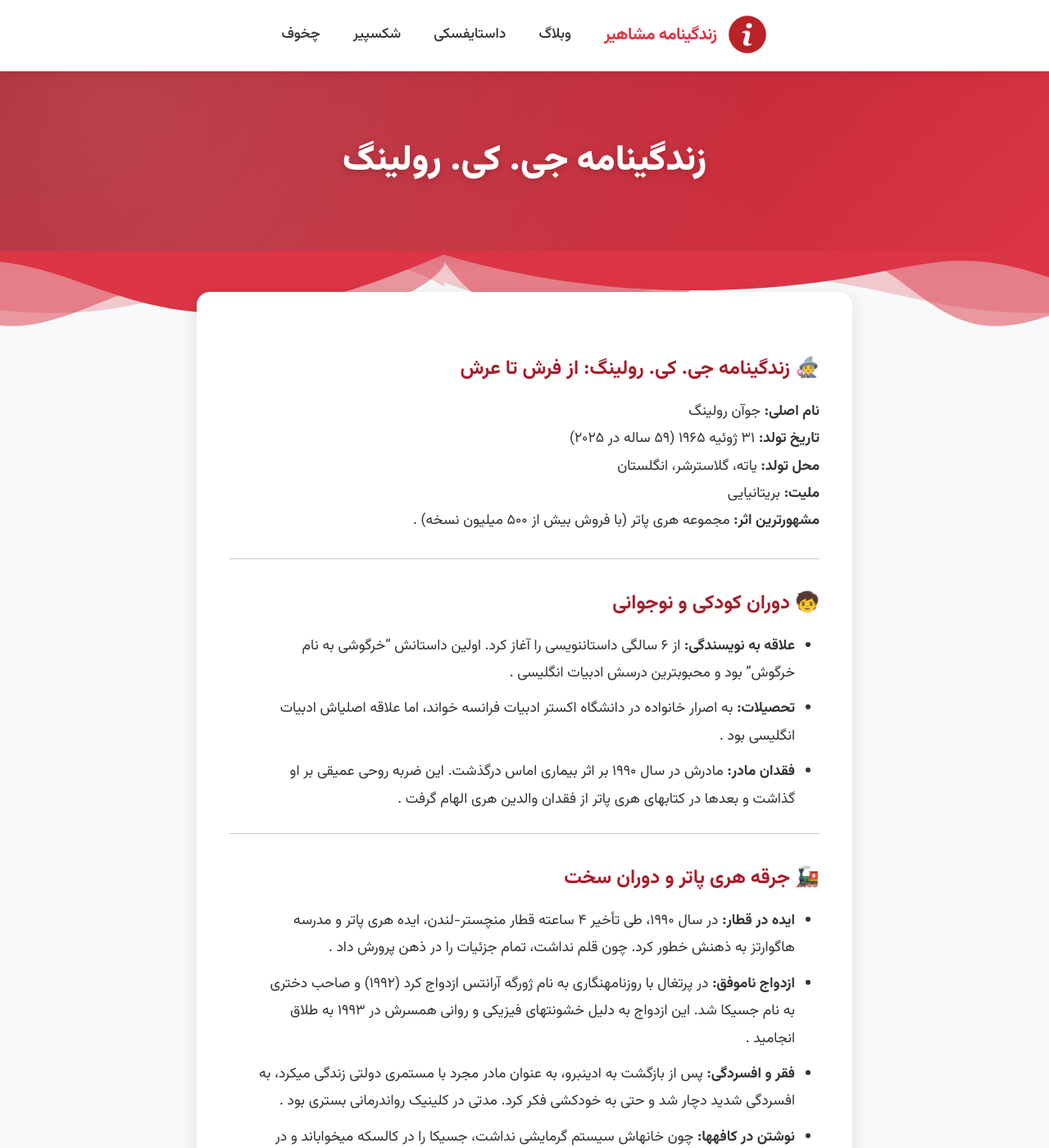
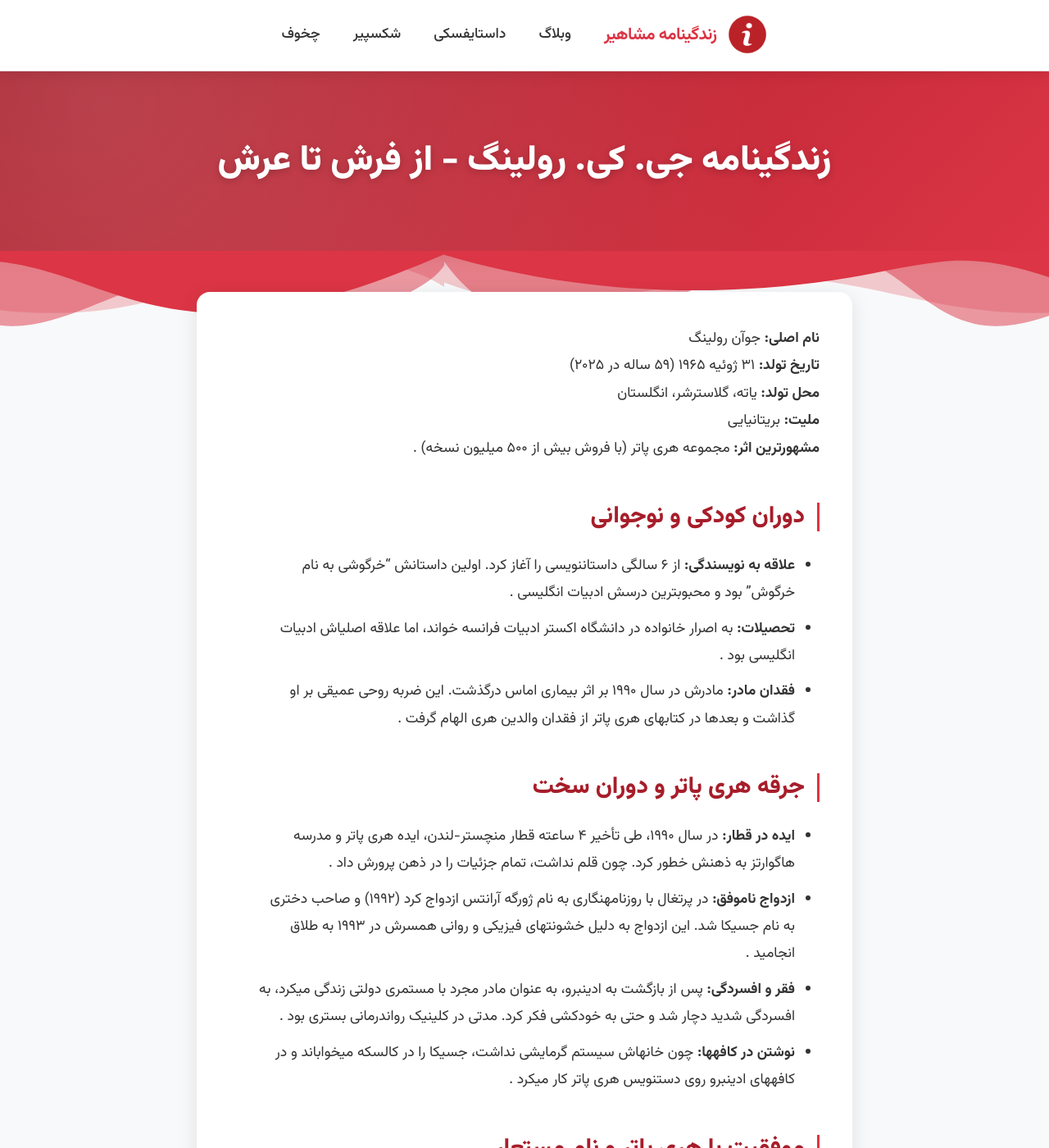
Before and after one commit to darkblog/darkblog.github.io, a Jekyll site: the page built from _posts/2025-7-21-101.md, in a window 1280 px wide and 1400 px high. Shown: the whole window at 82% size. Built offline with Jekyll 4.4.1, drawn with Linux system fonts in a browser that asks for light colours; some of the changed text lies outside the part shown.

Commit message:
Update 2025-7-21-101.md

```diff
--- a/_posts/2025-7-21-101.md
+++ b/_posts/2025-7-21-101.md
@@ -1,65 +1,50 @@
 ---
 layout: post
-title: زندگینامه جی. کی. رولینگ
+title: زندگینامه جی. کی. رولینگ - از فرش تا عرش
 ---
 
-### 🧙‍♀️ زندگینامه جی. کی. رولینگ: از فرش تا عرش
 **نام اصلی:** جوآن رولینگ
 **تاریخ تولد:** ۳۱ ژوئیه ۱۹۶۵ (۵۹ ساله در ۲۰۲۵)
 **محل تولد:** یاته، گلاسترشر، انگلستان
 **ملیت:** بریتانیایی
 **مشهورترین اثر:** مجموعه هری پاتر (با فروش بیش از ۵۰۰ میلیون نسخه) .
 
----
-
-### 🧒 دوران کودکی و نوجوانی
+## دوران کودکی و نوجوانی
 - **علاقه به نویسندگی:** از ۶ سالگی داستاننویسی را آغاز کرد. اولین داستانش "خرگوشی به نام خرگوش" بود و محبوبترین درسش ادبیات انگلیسی .
 - **تحصیلات:** به اصرار خانواده در دانشگاه اکستر ادبیات فرانسه خواند، اما علاقه اصلیاش ادبیات انگلیسی بود .
 - **فقدان مادر:** مادرش در سال ۱۹۹۰ بر اثر بیماری اماس درگذشت. این ضربه روحی عمیقی بر او گذاشت و بعدها در کتابهای هری پاتر از فقدان والدین هری الهام گرفت .
 
----
-
-### 🚂 جرقه هری پاتر و دوران سخت
+## جرقه هری پاتر و دوران سخت
 - **ایده در قطار:** در سال ۱۹۹۰، طی تأخیر ۴ ساعته قطار منچستر-لندن، ایده هری پاتر و مدرسه هاگوارتز به ذهنش خطور کرد. چون قلم نداشت، تمام جزئیات را در ذهن پرورش داد .
 - **ازدواج ناموفق:** در پرتغال با روزنامهنگاری به نام ژورگه آرانتس ازدواج کرد (۱۹۹۲) و صاحب دختری به نام جسیکا شد. این ازدواج به دلیل خشونتهای فیزیکی و روانی همسرش در ۱۹۹۳ به طلاق انجامید .
 - **فقر و افسردگی:** پس از بازگشت به ادینبرو، به عنوان مادر مجرد با مستمری دولتی زندگی میکرد، به افسردگی شدید دچار شد و حتی به خودکشی فکر کرد. مدتی در کلینیک رواندرمانی بستری بود .
 - **نوشتن در کافهها:** چون خانهاش سیستم گرمایشی نداشت، جسیکا را در کالسکه میخواباند و در کافههای ادینبرو روی دستنویس هری پاتر کار میکرد .
 
----
-
-### 📚 موفقیت با هری پاتر و نام مستعار
+## موفقیت با هری پاتر و نام مستعار
 - **۱۲ بار رد شدن:** دستنویس "هری پاتر و سنگ جادو" توسط ۱۲ ناشر رد شد تا سرانجام انتشارات بلومزبری در ۱۹۹۷ آن را با تیراژ ۱۰۰۰ نسخه چاپ کرد .
 - **علت نام مستعار:** ناشر نگران بود پسران نوجوان کتابی با نویسنده زن نخوانند. "جی.کی" ترکیب حرف اول نام جوآن (J) و نام مادربزرگش کاتلین (K) شد .
 - **رکوردشکنی:** کتاب اول ۱۲۰ میلیون نسخه فروخت و کل مجموعه به ۸۰ زبان ترجمه شد. فیلمهای هری پاتر نیز از پرفروشترینهای تاریخ سینما شدند .
 
----
-
-### 💰 ثروت و فعالیتهای دیگر
+## ثروت و فعالیتهای دیگر
 - **ثروت میلیاردی:** تا ۲۰۰۴ با درآمد از کتابها، فیلمها و محصولات جانبی به اولین نویسنده میلیاردر جهان تبدیل شد .
 - **خیریهها:**
   - **جینجربرد:** حمایت از مادران مجرد (تأسیس ۲۰۰۰) .
   - **لوموس:** کمک به کودکان قربانی خشونت و فقر (تأسیس ۲۰۰۵) .
 - **نامهای مستعار دیگر:** مجموعه جنایی **کورمورن استرایک** را با نام **رابرت گالبریث** منتشر کرد تا بدون حاشیه شهرتش داوری شود .
 
----
-
-### 🏆 جوایز و افتخارات
+## جوایز و افتخارات
 - **رتبه چهارم تاثیرگذارترین نویسندگان زن** پس از هارپر لی، مارگارت اتوود و شارلوت برونته (۲۰۱۴) .
 - **دومین فرد تاثیرگذار سال ۲۰۰۷** از دیدگاه مجله تایم (پس از پوتین) .
 - **عضو انجمن همراهان افتخار بریتانیا** برای خدمات ادبی و خیریه .
 
----
-
-### ⚖️ دیدگاهها و حواشی
+## دیدگاهها و حواشی
 - **مذهبی و لیبرال:** خود را مسیحی میداند و از حزب کارگر بریتانیا حمایت مالی کرده است. با این حال، اظهاراتش درباره افراد تراجنسیتی با انتقاد گروههای حقوق الجیبیتی مواجه شده .
 - **الهام از زندگی:** شخصیت "دیوانهسازها" در هری پاتر از تجربه افسردگی خودش الهام گرفته شده است .
 
----
-
-### 👨‍👩‍👧 زندگی شخصی
+## زندگی شخصی
 - **ازدواج دوم:** در ۲۰۰۱ با پزشک اسکاتلندی نیل ماری ازدواج کرد و صاحب دو فرزند دیگر شد .
 - **نقل قول معروف:**
   > "شکست برای من پاککن غرور بود. آنقدر ضروری بود که گویی ریشههایم را در خاک فرو برد" .
 
-### میراث او
-رولینگ نماد تبدیل رنج به خلاقیت است: از زنی شکستخورده تا خالق جهانی جادویی که نسلها را متحد کرد. داستانش یادآوری میکند که **"ایدههای بزرگ در قطارهای تأخیردار متولد میشوند و پایدارترین جادوها با قلم میآیند"** ✨.
+## میراث او
+رولینگ نماد تبدیل رنج به خلاقیت است: از زنی شکستخورده تا خالق جهانی جادویی که نسلها را متحد کرد. داستانش یادآوری میکند که **"ایدههای بزرگ در قطارهای تأخیردار متولد میشوند و پایدارترین جادوها با قلم میآیند"** .
```
